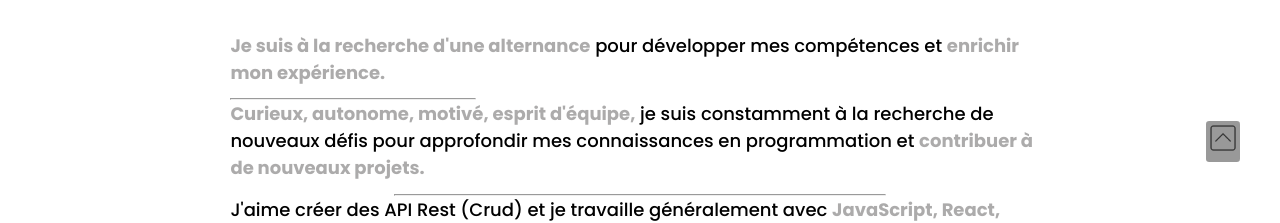
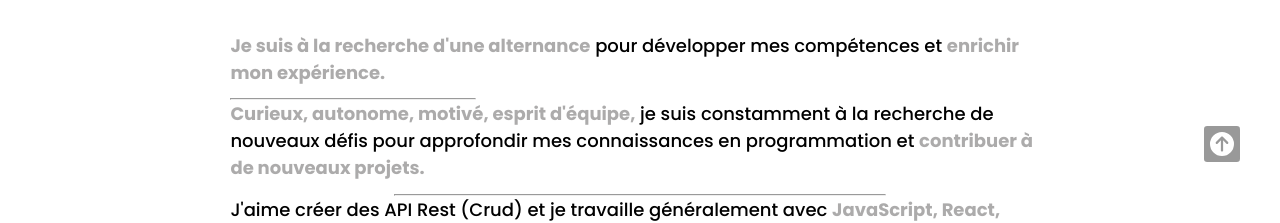
Before and after one commit to BrahimCodeA/My_Portfolio, a React (Vite) app: page / in a window 1280 px wide. Shown: the part 798-1021 px from the top of the page. Built offline with nearby package versions, Linux system fonts and the light colour scheme.

Commit message:
Add Scroll Up

```diff
--- a/src/Components/Hero/Hero.jsx
+++ b/src/Components/Hero/Hero.jsx
@@ -41,7 +41,7 @@ const Hero = () => {
             <a href="https://github.com/BrahimCodeA" target="_blank">
               <img src={icon_github} alt="GitHub Icon" />
             </a>
-            <a href="http://dekubrahim.pythonanywhere.com" target="_blank">
+            <a href="https://mern-app-f7z7.onrender.com" target="_blank">
               <img src={icon_domaine} alt="Domain Icon" />
             </a>
           </h1>
--- a/src/Components/ScrollUp/ScrollUp.css
+++ b/src/Components/ScrollUp/ScrollUp.css
@@ -1,4 +1,5 @@
 .scrollup {
+    display: flex;
     position: fixed;
     right: 2.5em;
     bottom: -20%;
@@ -7,21 +8,17 @@
     padding: 2px;
     border-radius: 0.2em;
     z-index: 2;
+    padding: 6px;
     transition: .4s;
     cursor: pointer;
 }
-.scrollup img {
-    width: 30px;
-}
-.scrollup__icon {
+.scrollup_icon {
     font-size: 1.5em;
     color: white;
 }
-
 .scrollup:hover {
-    background: white;
+    background: #333;
 }
-
 .show-scroll {
     bottom: 3em;
     transition: 0.5s;
@@ -31,7 +28,4 @@
     .scrollup {
         right: 2em;
     }
-    .scrollup img {
-        width: 20px;
-    }
 }
--- a/src/Components/ScrollUp/ScrollUp.jsx
+++ b/src/Components/ScrollUp/ScrollUp.jsx
@@ -1,6 +1,6 @@
 import React, { useEffect } from "react";
 import "./ScrollUp.css";
-import scroll_up from "../../assets/scrollup.png";
+import { FaCircleArrowUp } from "react-icons/fa6";
 
 const ScrollUp = () => {
   useEffect(() => {
@@ -19,13 +19,13 @@ const ScrollUp = () => {
 
   return (
     <>
-      <div href="#" className="scrollup">
-        <img
-          onClick={() => window.scrollTo({ top: 0, behavior: "smooth" })}
-          src={scroll_up}
-          className="scrollup_icon"
-          alt="Scroll to top"
-        />
+      <div
+        href="#"
+        className="scrollup"
+        onClick={() => window.scrollTo({ top: 0, behavior: "smooth" })}
+        alt="Scroll to top"
+      >
+        <FaCircleArrowUp className="scrollup_icon" />
       </div>
     </>
   );
```
Also changed, not shown: src/assets/scrollup.png (deleted).
